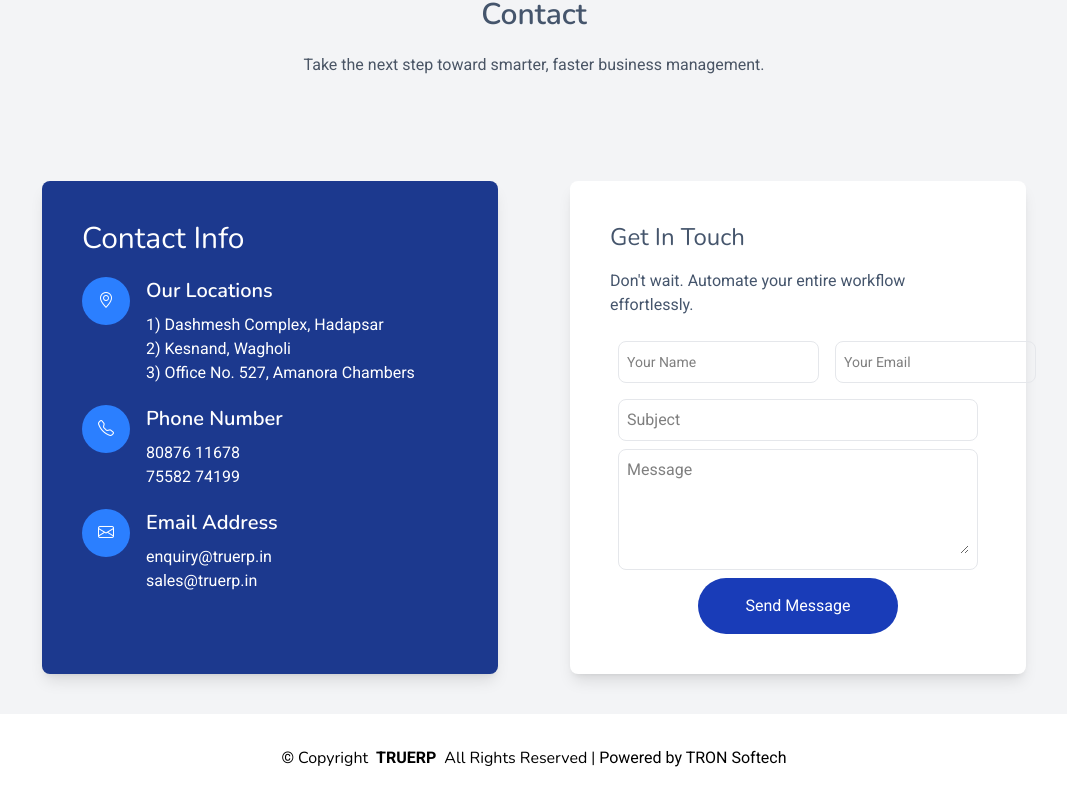
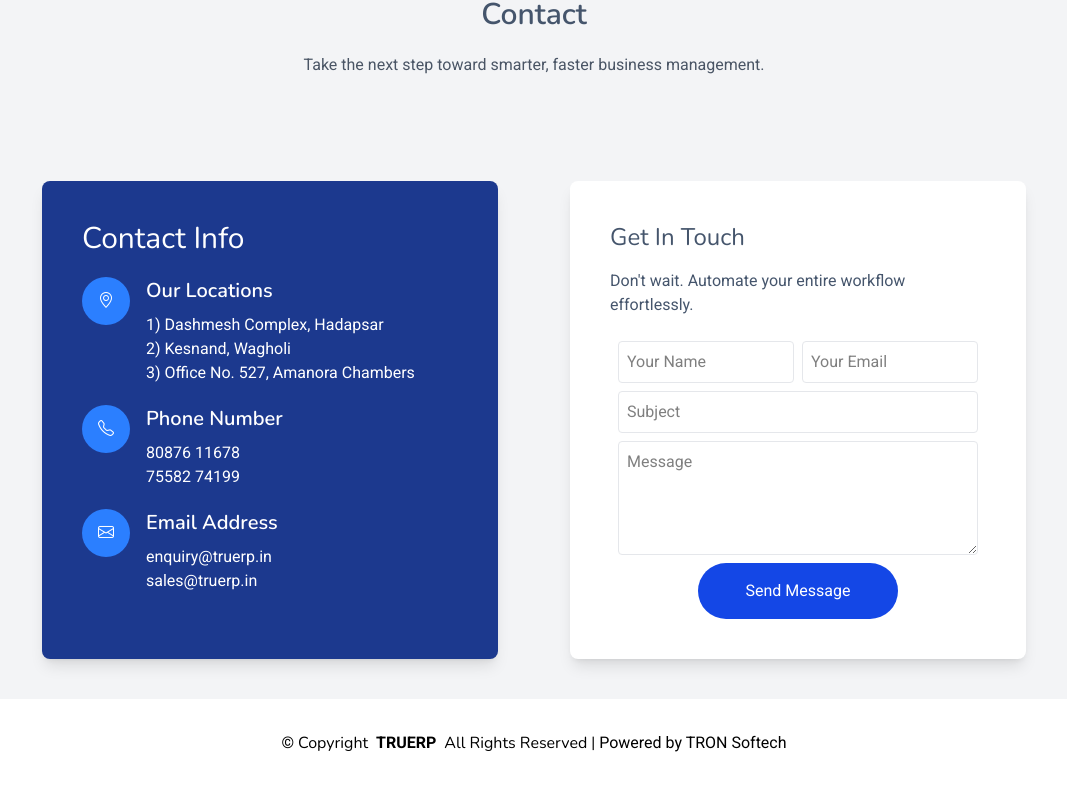
Before and after one commit to chaitanyanirmale/truerp, a React (Vite) app in the folder client/: page / in a window 1280 px wide. Shown: the part 7896-8698 px from the top of the page, without its empty margins (106-1173 px from the left). Built offline with nearby package versions, Linux system fonts and the light colour scheme.

Commit message:
Contact form updated with functionality

```diff
--- a/client/src/pages/Home/Home.jsx
+++ b/client/src/pages/Home/Home.jsx
@@ -1,9 +1,51 @@
 import { useState } from "react"
 
 export const Home = () => {
-
   const [openMenu, setOpenMenu] = useState(false)
   const [active, setActive] = useState("")
+
+  const [formData, setFormData] = useState({
+    name: "",
+    email: "",
+    subject: "",
+    message: ""
+  });
+
+  const handleChange = (e) => {
+    setFormData({
+      ...formData,
+      [e.target.name]: e.target.value
+    });
+  };
+
+  const handleSubmit = async (e) => {
+    e.preventDefault();
+
+    try {
+      const res = await fetch("/api/auth/send-message", {
+        method: "POST",
+        headers: {
+          "Content-Type": "application/json"
+        },
+        body: JSON.stringify(formData)
+      });
+
+      const data = await res.json();
+
+      if (data.success) {
+        alert("Message sent successfully");
+
+        setFormData({
+          name: "",
+          email: "",
+          subject: "",
+          message: ""
+        });
+      }
+    } catch (error) {
+      console.log(error);
+    }
+  };
 
   return (
     <div className='bg-white mx-2'>
@@ -539,7 +581,7 @@ export const Home = () => {
           <h2 className='text-slate-600 font-semibold text-3xl mb-5'>Contact</h2>
           <p className="text-center text-gray-600 mb-6">Take the next step toward smarter, faster business management.</p>
         </div>
-        <div className="grid xl:grid-cols-2 md:grid-cols-1 gap-8 md:px-5 xl:px-20 sm:grid-cols-1">
+        <div className="grid xl:grid-cols-2 md:grid-cols-2 gap-8 md:px-5 xl:px-20 sm:grid-cols-1">
           <div className="bg-blue-900 text-white p-10 rounded-lg shadow-lg mx-5">
             <h3 className='text-3xl'>Contact Info</h3>
             <div className="flex items-start gap-4 mt-5">
@@ -578,26 +620,21 @@ export const Home = () => {
             <div className="bg-white p-10 rounded-lg shadow-lg  mx-5">
               <h3 className='text-slate-600 mb-4 text-2xl'>Get In Touch</h3>
               <p className='text-slate-600 mb-4'>Don't wait. Automate your entire workflow effortlessly.</p>
-              <form action="">
-                <div className="">
-                  <div className="flex justify-between">
-                    <input className='p-2 border border-gray-200 rounded-lg w-xl placeholder:text-sm m-2' type="text" name="name" id="name" placeholder='Your Name' required/>
-                    <input className='p-2 border border-gray-200 rounded-lg w-xl  placeholder:text-sm m-2' type="email" name='email' id='email' placeholder='Your Email' required/>
+              <form onSubmit={handleSubmit}>
+                <div className="p-2 grid grid-cols-1 gap-2">
+                  <div className="grid grid-cols-2 gap-2">
+                    <input className='p-2 border border-gray-200 rounded-sm' type="text" name="name"  value={formData.name}  onChange={handleChange} placeholder='Your Name' required/>
+                    <input className='p-2 border border-gray-200 rounded-sm' type="email" name='email'  value={formData.email}  onChange={handleChange} placeholder='Your Email' required/>
                   </div>
-                  <div className="p-2 border border-gray-200 rounded-lg w-auto m-2 placeholder:text-sm">
-                    <input type="text" className="form-control" name="subject" placeholder="Subject" required="" />
-                  </div>
-
-                  <div className="p-2 border border-gray-200 rounded-lg w-auto m-2 placeholder:text-sm">
-                    <textarea name="message" rows="4" placeholder="Message" className="w-full" required=""></textarea>
-                  </div>
+                    <input type="text" name="subject" value={formData.subject} onChange={handleChange} placeholder="Subject" className="w-full p-2 border border-gray-200 rounded-sm" required="" />
+                    <textarea name="message" value={formData.message} onChange={handleChange} rows="4" placeholder="Message" className="p-2 border border-gray-200 rounded-sm" required=""></textarea>
+                </div>
 
                   <div className="w-full flex justify-center">
-                    <div className="bg-blue-800 w-50 rounded-full p-2 text-white py-4 text-center">
-                      <button type="submit" className="btn">Send Message</button>
+                    <div className="">
+                      <button type="submit" className="bg-blue-700 w-50 rounded-full p-2 text-white py-4 text-center hover:bg-blue-800">Send Message</button>
                     </div>
                   </div>
-                </div>
               </form>
             </div>
           </div>
```
